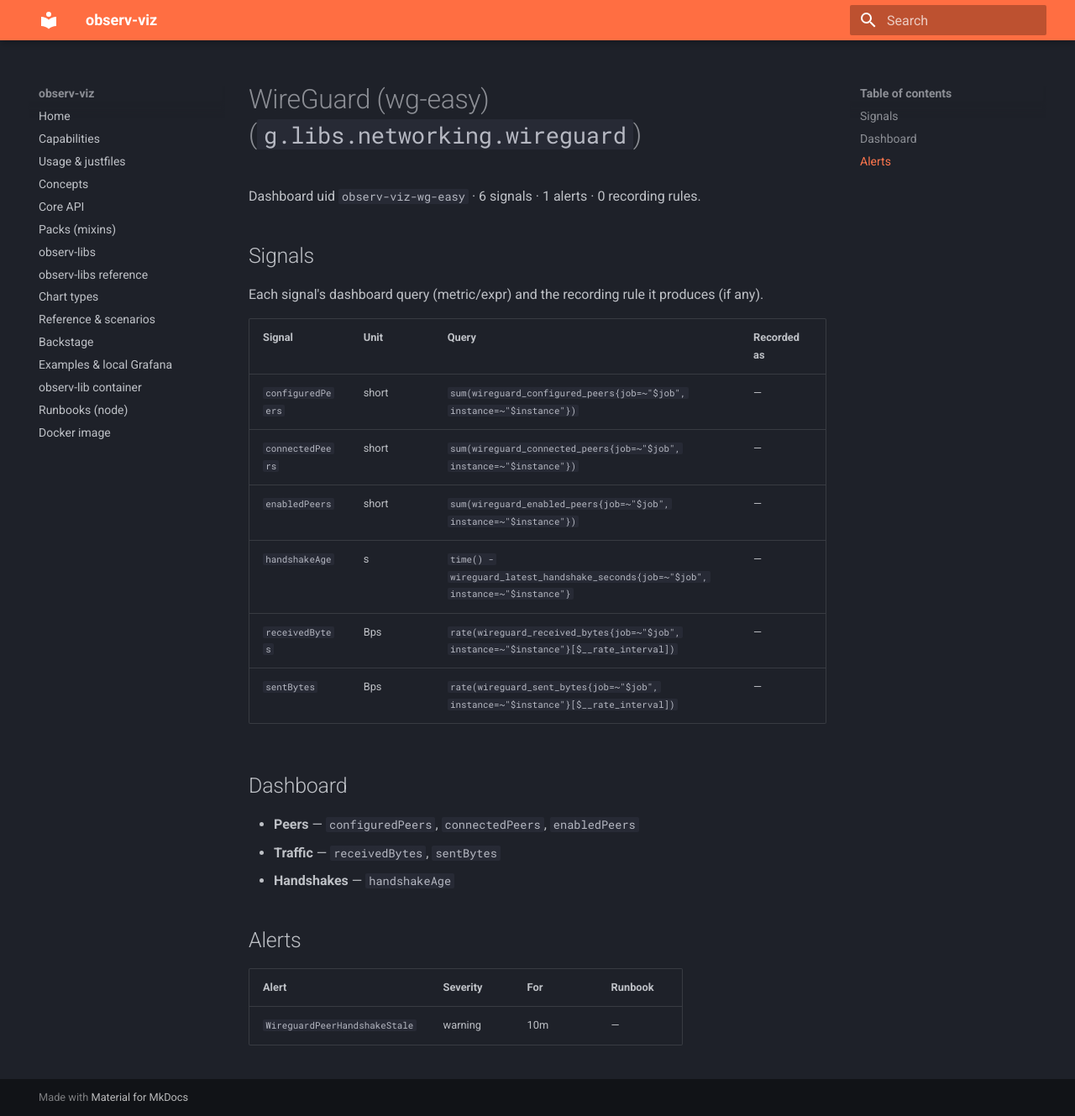
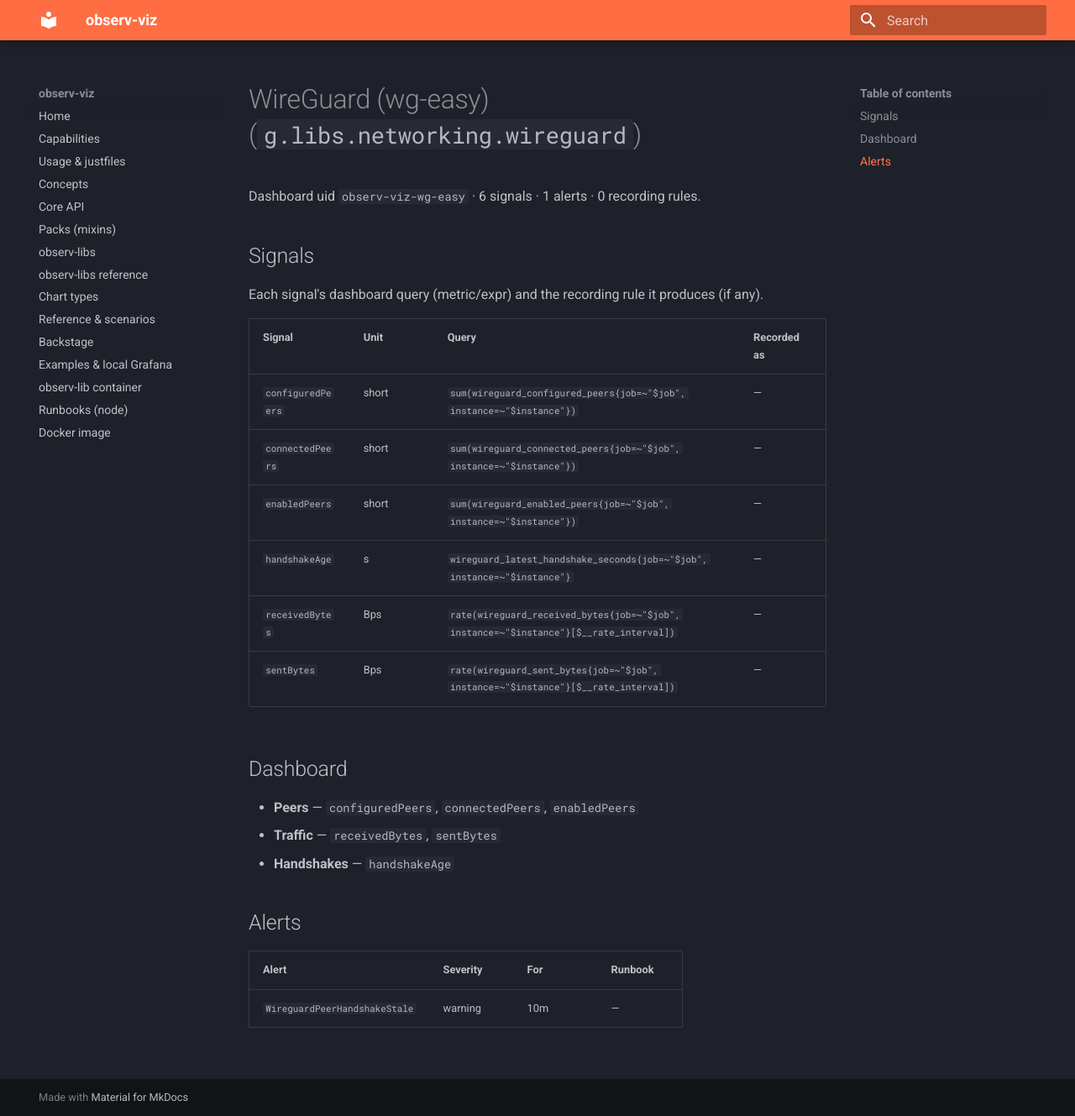
Before and after one commit to cznewt/observ-viz, an MkDocs documentation site: the page built from docs/observ-libs/networking-wireguard.md, in a window 1280 px wide and 1329 px high. Shown: the whole window at 84% size. Built offline with MkDocs 1.6.1 and Material for MkDocs 9.7.7, drawn with Linux system fonts in a browser that asks for light colours.

Commit message:
fix(wireguard): handshake metric is already an age, drop time()-
wg-easy exports wireguard_latest_handshake_seconds as seconds-since-last-handshake
(verified live: connected peers ~48s, 0 = never), NOT a unix timestamp. The panel
and the WireguardPeerHandshakeStale alert wrapped it in `time() - ...`, yielding
~56-year values / an always-firing alert. Use the metric directly.

Co-Authored-By: Claude Opus 4.8 (1M context) <noreply@anthropic.com>

```diff
--- a/docs/observ-libs/networking-wireguard.md
+++ b/docs/observ-libs/networking-wireguard.md
@@ -11,7 +11,7 @@ Each signal's dashboard query (metric/expr) and the recording rule it produces (
 | `configuredPeers` | short | `sum(wireguard_configured_peers{job=~"$job", instance=~"$instance"})` | — |
 | `connectedPeers` | short | `sum(wireguard_connected_peers{job=~"$job", instance=~"$instance"})` | — |
 | `enabledPeers` | short | `sum(wireguard_enabled_peers{job=~"$job", instance=~"$instance"})` | — |
-| `handshakeAge` | s | `time() - wireguard_latest_handshake_seconds{job=~"$job", instance=~"$instance"}` | — |
+| `handshakeAge` | s | `wireguard_latest_handshake_seconds{job=~"$job", instance=~"$instance"}` | — |
 | `receivedBytes` | Bps | `rate(wireguard_received_bytes{job=~"$job", instance=~"$instance"}[$__rate_interval])` | — |
 | `sentBytes` | Bps | `rate(wireguard_sent_bytes{job=~"$job", instance=~"$instance"}[$__rate_interval])` | — |
 
```
Also changed, not shown: 1 other file.
